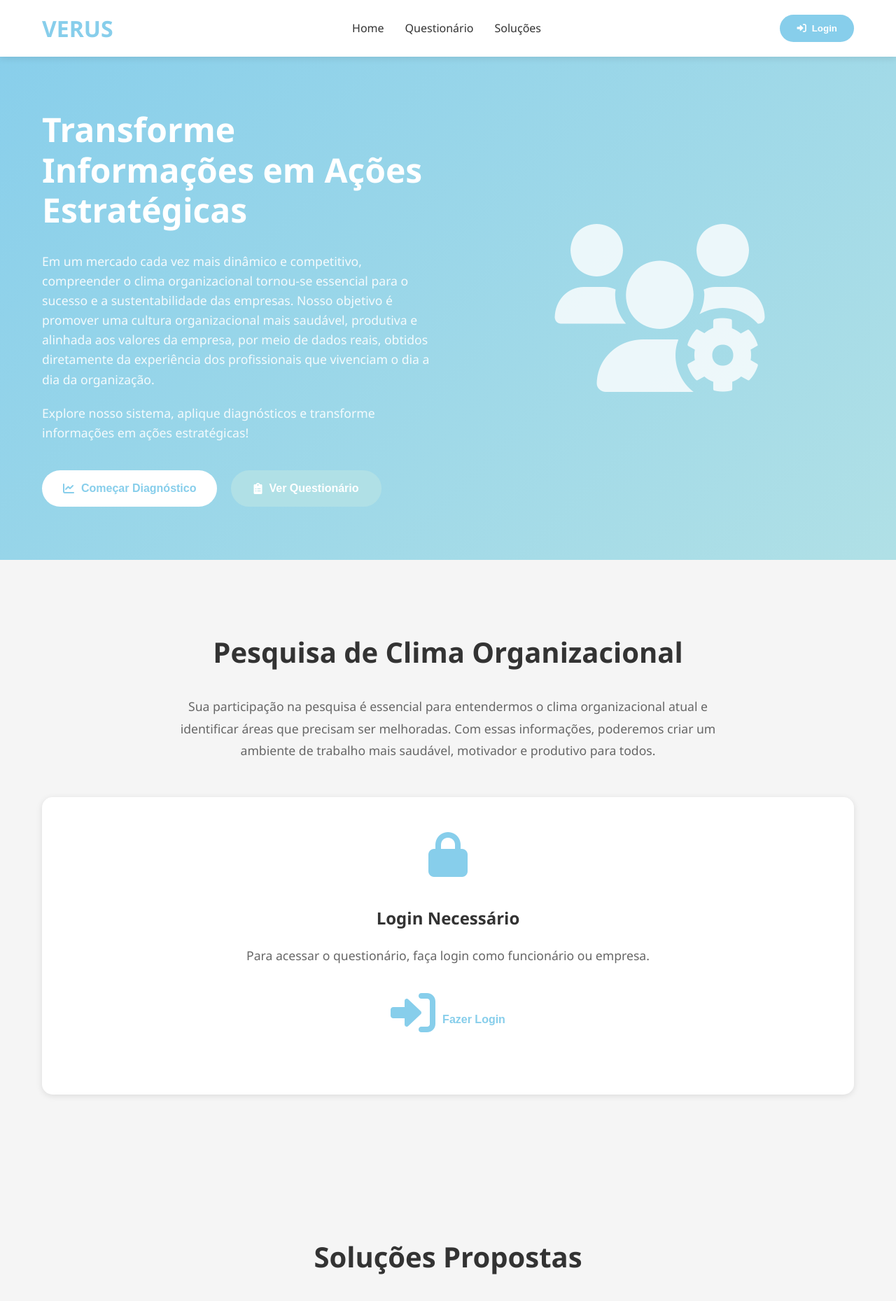
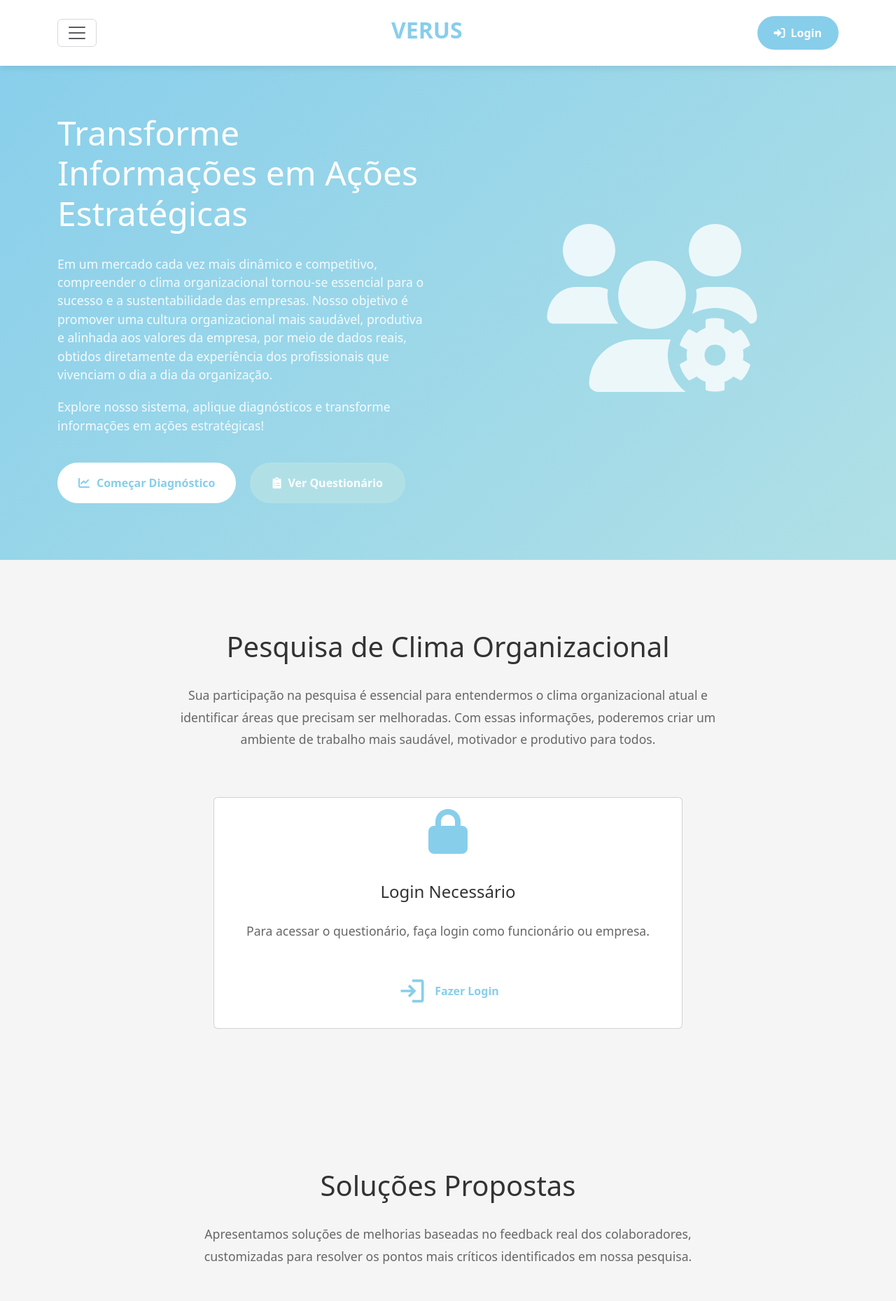
Before and after one commit to murilo-martin/projeto_verus, a PHP site: page / in a window 1280 px wide. Shown: the top 1859 px of the page at 70% size. Run offline with PHP 8.4, Linux system fonts and the light colour scheme.

Commit message:
Atualização do front-end

```diff
--- a/assets/css/style.css
+++ b/assets/css/style.css
@@ -15,6 +15,7 @@
     --text-dark: #333333;
     --shadow: 0 2px 10px rgba(0, 0, 0, 0.1);
     --transition: all 0.3s ease;
+
 }
 
 body {
@@ -29,7 +30,9 @@ body {
     margin: 0 auto;
     padding: 0 20px;
 }
-
+svg {
+    fill: var(--primary-blue);
+}
 /* Header */
 .header {
     background: var(--white);
@@ -59,31 +62,11 @@ body {
     gap: 30px;
 }
 
-.nav-link {
-    text-decoration: none;
-    color: var(--text-dark);
+.nav-text{
+    color: var(--primary-blue);
     font-weight: 500;
     transition: var(--transition);
     position: relative;
-}
-
-.nav-link:hover {
-    color: var(--primary-blue);
-}
-
-.nav-link::after {
-    content: '';
-    position: absolute;
-    bottom: -5px;
-    left: 0;
-    width: 0;
-    height: 2px;
-    background: var(--primary-blue);
-    transition: var(--transition);
-}
-
-.nav-link:hover::after {
-    width: 100%;
 }
 
 .btn-login {
--- a/index.php
+++ b/index.php
@@ -1,36 +1,58 @@
 <!DOCTYPE html>
 <html lang="pt-BR">
+
 <head>
     <meta charset="UTF-8">
     <meta name="viewport" content="width=device-width, initial-scale=1.0">
     <title>VERUS - Clima Organizacional</title>
     <link rel="stylesheet" href="assets/css/style.css">
     <link href="https://cdnjs.cloudflare.com/ajax/libs/font-awesome/6.0.0/css/all.min.css" rel="stylesheet">
+    <link rel="stylesheet" href="https://cdn.jsdelivr.net/npm/bootstrap-icons@1.11.3/font/bootstrap-icons.css">
+    <link href="https://cdn.jsdelivr.net/npm/bootstrap@5.3.8/dist/css/bootstrap.min.css" rel="stylesheet"
+        integrity="sha384-sRIl4kxILFvY47J16cr9ZwB07vP4J8+LH7qKQnuqkuIAvNWLzeN8tE5YBujZqJLB" crossorigin="anonymous">
     <script src="https://code.jquery.com/jquery-3.6.0.min.js"></script>
 </head>
+
 <body>
     <!-- Header -->
     <header class="header">
         <div class="container">
+            <nav class="navbar w-100 d-flex justify-content-space-evenly">
+                <button class="navbar-toggler" type="button" data-bs-toggle="offcanvas"
+                    data-bs-target="#offcanvasDarkNavbar" aria-controls="offcanvasDarkNavbar"
+                    aria-label="Toggle navigation">
+                    <span class="navbar-toggler-icon"></span>
+                </button>
+
+                <div class="offcanvas offcanvas-start" tabindex="-1" id="offcanvasDarkNavbar"
+                    aria-labelledby="offcanvasDarkNavbarLabel">
+                    <div class="offcanvas-header">
+                        <h5 class="offcanvas-title" id="offcanvasDarkNavbarLabel">Menu</h5>
+                        <button type="button" class="btn-close btn-close-dark" data-bs-dismiss="offcanvas"
+                            aria-label="Close"></button>
+                    </div>
+                    <div class="offcanvas-body">
+                        <ul class="navbar-nav justify-content-end flex-grow-1 pe-3">
+                            <li class="nav-item"><a href="#home" class="nav-text">Home</a></li>
+                            <li class="nav-item"><a href="#questionario" class="nav-text">Questionário</a></li>
+                            <li class="nav-item"><a href="#solucoes" class="nav-link">Soluções</a></li>
+                        </ul>
+                    </div>
+                </div>
+
+
                 <div class="logo">
                     <h1>VERUS</h1>
                 </div>
-            <nav class="nav">
-                <div class="menu-toggle">
-                    <i class="fas fa-bars"></i>
-                </div>
-                <ul class="nav-menu">
-                    <li><a href="#home" class="nav-link">Home</a></li>
-                    <li><a href="#questionario" class="nav-link">Questionário</a></li>
-                    <li><a href="#solucoes" class="nav-link">Soluções</a></li>
-                </ul>
-            </nav>
                 <div class="login-btn">
                     <button class="btn-login" onclick="openLoginModal()">
                         <i class="fas fa-sign-in-alt"></i> Login
                     </button>
                 </div>
+            </nav>
         </div>
+        </div>
+
     </header>
 
     <!-- Main Content -->
@@ -41,7 +63,11 @@
                 <div class="hero-content">
                     <h2>Transforme Informações em Ações Estratégicas</h2>
                     <p class="hero-text">
-                        Em um mercado cada vez mais dinâmico e competitivo, compreender o clima organizacional tornou-se essencial para o sucesso e a sustentabilidade das empresas. Nosso objetivo é promover uma cultura organizacional mais saudável, produtiva e alinhada aos valores da empresa, por meio de dados reais, obtidos diretamente da experiência dos profissionais que vivenciam o dia a dia da organização.
+                        Em um mercado cada vez mais dinâmico e competitivo, compreender o clima organizacional tornou-se
+                        essencial para o sucesso e a sustentabilidade das empresas. Nosso objetivo é promover uma
+                        cultura organizacional mais saudável, produtiva e alinhada aos valores da empresa, por meio de
+                        dados reais, obtidos diretamente da experiência dos profissionais que vivenciam o dia a dia da
+                        organização.
                     </p>
                     <p class="hero-text">
                         Explore nosso sistema, aplique diagnósticos e transforme informações em ações estratégicas!
@@ -63,19 +89,28 @@
 
         <!-- Questionário Section -->
         <section id="questionario" class="questionario-section">
-            <div class="container">
+            <div class="container d-flex flex-column justify-content-center align-items-center">
                 <h2>Pesquisa de Clima Organizacional</h2>
                 <div class="intro-text">
-                    <p>Sua participação na pesquisa é essencial para entendermos o clima organizacional atual e identificar áreas que precisam ser melhoradas. Com essas informações, poderemos criar um ambiente de trabalho mais saudável, motivador e produtivo para todos.</p>
+                    <p>Sua participação na pesquisa é essencial para entendermos o clima organizacional atual e
+                        identificar áreas que precisam ser melhoradas. Com essas informações, poderemos criar um
+                        ambiente de trabalho mais saudável, motivador e produtivo para todos.</p>
                 </div>
-                <div class="questionario-container">
+                <div class="card" style="width:60%">
+                    <div class="card-body d-flex justify-content-center align-items-center">
                         <div class="login-required">
                             <i class="fas fa-lock"></i>
                             <h3>Login Necessário</h3>
                             <p>Para acessar o questionário, faça login como funcionário ou empresa.</p>
                             <button class="btn-primary" onclick="openLoginModal()">
-                            <i class="fas fa-sign-in-alt"></i> Fazer Login
+                                <svg xmlns="http://www.w3.org/2000/svg" height="44px" viewBox="0 -960 960 960"
+                                    width="44px">
+                                    <path
+                                        d="M480-120v-80h280v-560H480v-80h280q33 0 56.5 23.5T840-760v560q0 33-23.5 56.5T760-120H480Zm-80-160-55-58 102-102H120v-80h327L345-622l55-58 200 200-200 200Z" />
+                                </svg>
+                                Fazer Login
                             </button>
+                        </div>
                     </div>
                 </div>
             </div>
@@ -83,24 +118,33 @@
 
         <!-- Soluções Section -->
         <section id="solucoes" class="solucoes-section">
-            <div class="container">
+            <div class="container  d-flex flex-column justify-content-center align-items-center">
                 <h2>Soluções Propostas</h2>
                 <div class="intro-text">
-                    <p>Apresentamos soluções de melhorias baseadas no feedback real dos colaboradores, customizadas para resolver os pontos mais críticos identificados em nossa pesquisa.</p>
+                    <p>Apresentamos soluções de melhorias baseadas no feedback real dos colaboradores, customizadas para
+                        resolver os pontos mais críticos identificados em nossa pesquisa.</p>
                 </div>
-                <div class="solucoes-container">
+                <div class="card" style="width:60%">
+                    <div class="card-body d-flex justify-content-center align-items-center">
                         <div class="login-required">
                             <i class="fas fa-building"></i>
                             <h3>Acesso Restrito</h3>
                             <p>Esta seção está disponível apenas para empresas logadas.</p>
                             <button class="btn-primary" onclick="openLoginModal()">
-                            <i class="fas fa-sign-in-alt"></i> Login Empresa
+                                <svg xmlns="http://www.w3.org/2000/svg" height="44px" viewBox="0 -960 960 960"
+                                    width="44px">
+                                    <path
+                                        d="M480-120v-80h280v-560H480v-80h280q33 0 56.5 23.5T840-760v560q0 33-23.5 56.5T760-120H480Zm-80-160-55-58 102-102H120v-80h327L345-622l55-58 200 200-200 200Z" />
+                                </svg>
+                                Login Empresa
                             </button>
                         </div>
                     </div>
                 </div>
         </section>
     </main>
+
+
 
     <!-- Footer -->
     <footer class="footer">
@@ -167,10 +211,12 @@
                 <p>Coletamos apenas os dados necessários para a realização da pesquisa de clima organizacional.</p>
 
                 <h3>2. Anonimato</h3>
-                <p>Garantimos o anonimato dos participantes da pesquisa, preservando a confidencialidade das respostas.</p>
+                <p>Garantimos o anonimato dos participantes da pesquisa, preservando a confidencialidade das respostas.
+                </p>
 
                 <h3>3. Uso dos Dados</h3>
-                <p>Os dados coletados são utilizados exclusivamente para análise do clima organizacional e geração de relatórios.</p>
+                <p>Os dados coletados são utilizados exclusivamente para análise do clima organizacional e geração de
+                    relatórios.</p>
 
                 <h3>4. Segurança</h3>
                 <p>Implementamos medidas de segurança para proteger os dados coletados contra acesso não autorizado.</p>
@@ -188,7 +234,8 @@
                 <p>Ao utilizar o sistema VERUS, você concorda com estes termos de uso.</p>
 
                 <h3>2. Uso Responsável</h3>
-                <p>O sistema deve ser utilizado de forma responsável e ética, respeitando a privacidade dos participantes.</p>
+                <p>O sistema deve ser utilizado de forma responsável e ética, respeitando a privacidade dos
+                    participantes.</p>
 
                 <h3>3. Confidencialidade</h3>
                 <p>As informações obtidas através do sistema são confidenciais e devem ser tratadas com discrição.</p>
@@ -200,5 +247,9 @@
     </div>
 
     <script src="assets/js/script.js"></script>
+    <script src="https://cdn.jsdelivr.net/npm/bootstrap@5.3.8/dist/js/bootstrap.bundle.min.js"
+        integrity="sha384-FKyoEForCGlyvwx9Hj09JcYn3nv7wiPVlz7YYwJrWVcXK/BmnVDxM+D2scQbITxI"
+        crossorigin="anonymous"></script>
 </body>
+
 </html>
--- /dev/null
+++ b/package.json
@@ -0,0 +1,5 @@
+{
+  "dependencies": {
+    "bootstrap-icons": "^1.13.1"
+  }
+}
```
Also changed, not shown: package-lock.json (added). Lines whose indentation alone changed are shown as unchanged.
